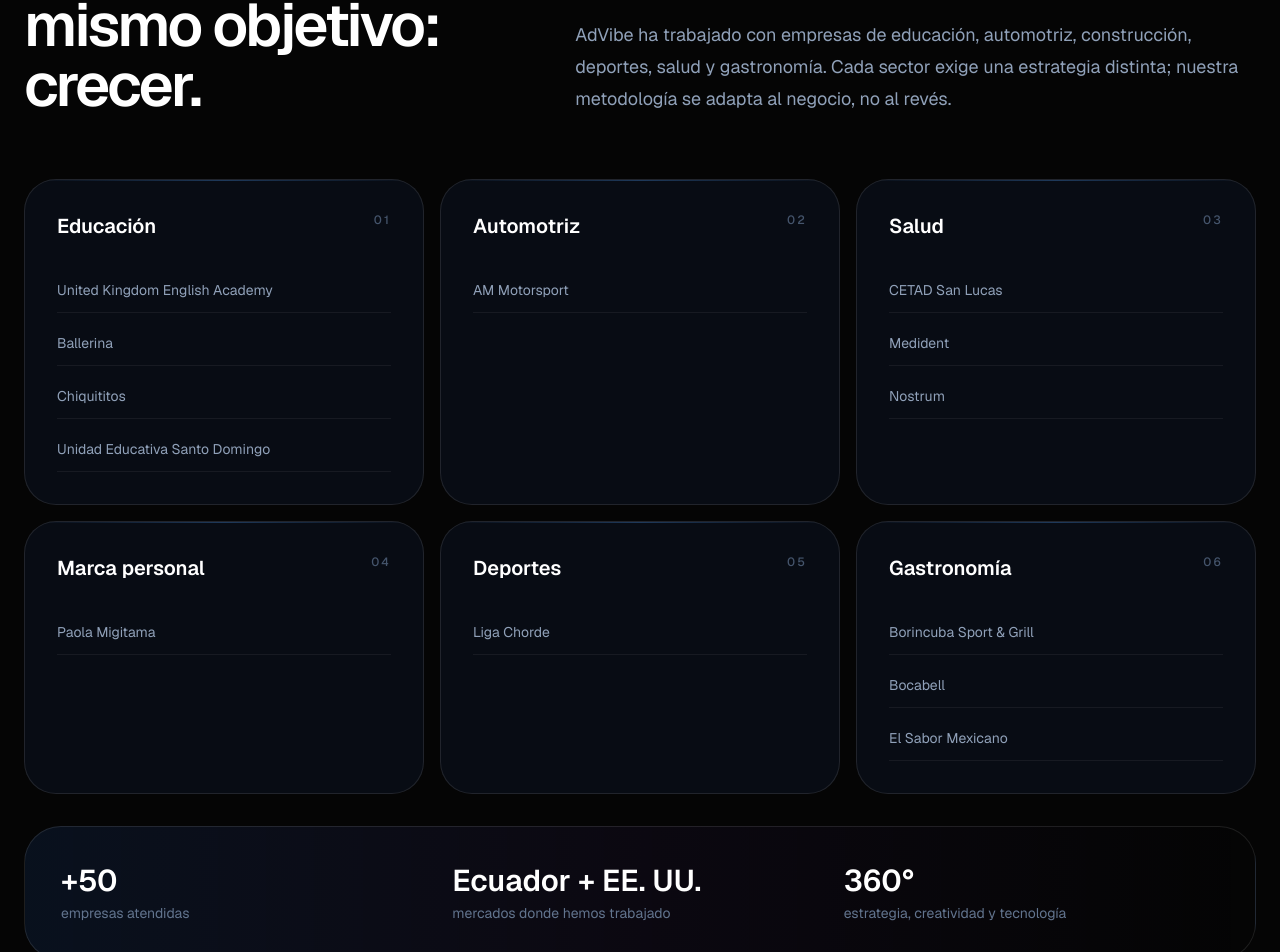
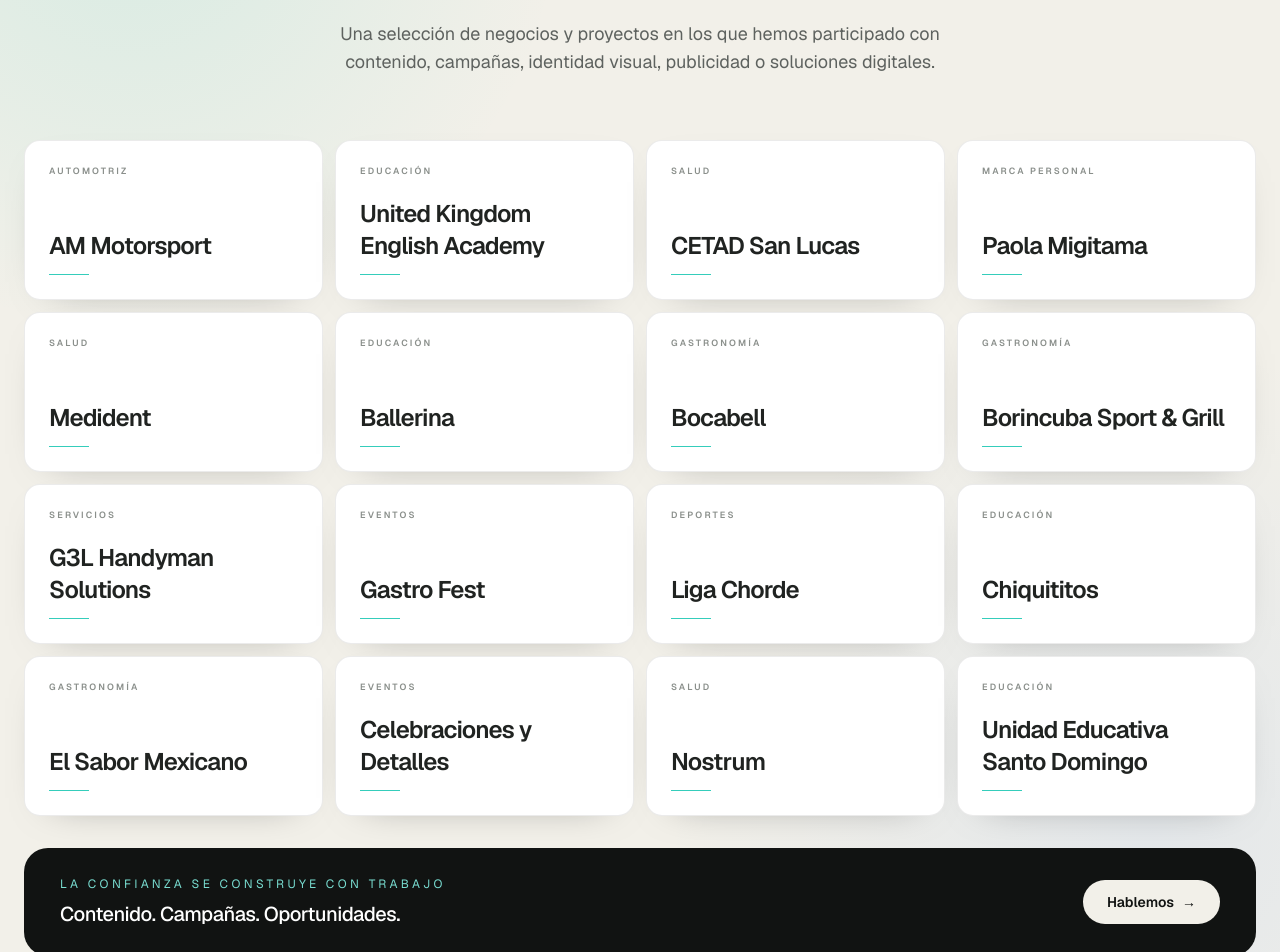
Before and after one commit to pablowebster94-sudo/advibe, a Next.js app: page / in a window 1280 px wide. Shown: the part 8994-9946 px from the top of the page. Built offline with nearby package versions, Linux system fonts and the light colour scheme.

Commit message:
feat: redesign client trust section

```diff
--- a/components/Clients.tsx
+++ b/components/Clients.tsx
@@ -1,49 +1,37 @@
 "use client";
 
 import { motion } from "framer-motion";
-import { clientGroups } from "@/lib/content";
+import { logos } from "@/lib/content";
 
 export default function Clients() {
   return (
-    <section id="marcas" className="relative overflow-hidden py-28 sm:py-32 lg:py-40">
-      <div className="mx-auto max-w-7xl px-6">
-        <div className="grid gap-12 lg:grid-cols-[0.85fr_1.15fr] lg:items-end">
-          <div>
-            <p className="text-xs font-semibold uppercase tracking-[0.32em] text-blue-300">Experiencia en negocios reales</p>
-            <h2 className="mt-5 max-w-2xl text-4xl font-semibold tracking-[-0.045em] text-white sm:text-5xl lg:text-6xl">Distintas industrias. El mismo objetivo: crecer.</h2>
-          </div>
-          <p className="max-w-2xl text-lg leading-8 text-slate-400">AdVibe ha trabajado con empresas de educación, automotriz, construcción, deportes, salud y gastronomía. Cada sector exige una estrategia distinta; nuestra metodología se adapta al negocio, no al revés.</p>
+    <section id="marcas" className="relative overflow-hidden bg-[#f2f0e9] py-28 text-[#111312] sm:py-32 lg:py-40">
+      <div className="absolute inset-0 bg-[radial-gradient(circle_at_10%_15%,rgba(53,205,187,0.14),transparent_26%),radial-gradient(circle_at_90%_80%,rgba(59,130,246,0.08),transparent_30%)]" />
+      <div className="relative mx-auto max-w-7xl px-6">
+        <div className="mx-auto max-w-3xl text-center">
+          <p className="text-[11px] font-semibold uppercase tracking-[0.34em] text-[#168e82]">Trabajo real</p>
+          <h2 className="mt-5 text-4xl font-semibold tracking-[-0.05em] sm:text-6xl">Marcas que han confiado en nuestro trabajo.</h2>
+          <p className="mx-auto mt-6 max-w-2xl text-base leading-7 text-[#5e625f] sm:text-lg">Una selección de negocios y proyectos en los que hemos participado con contenido, campañas, identidad visual, publicidad o soluciones digitales.</p>
         </div>
 
-        <div className="mt-16 grid gap-4 md:grid-cols-2 lg:grid-cols-3">
-          {clientGroups.map((group, index) => (
-            <motion.article
-              key={group.sector}
-              initial={{ opacity: 0, y: 24 }}
-              whileInView={{ opacity: 1, y: 0 }}
-              viewport={{ once: true, amount: 0.2 }}
-              transition={{ duration: 0.55, delay: index * 0.06 }}
-              whileHover={{ y: -5 }}
-              className="group relative overflow-hidden rounded-[2rem] border border-white/10 bg-[#080c14] p-7 sm:p-8"
-            >
-              <div className="absolute inset-x-0 top-0 h-px bg-gradient-to-r from-transparent via-blue-400/60 to-transparent opacity-50 transition-opacity group-hover:opacity-100" />
-              <div className="flex items-start justify-between gap-4">
-                <h3 className="text-xl font-semibold text-white">{group.sector}</h3>
-                <span className="text-xs font-medium tracking-[0.18em] text-slate-600">0{index + 1}</span>
+        <div className="mt-16 grid grid-cols-2 gap-3 sm:grid-cols-3 lg:grid-cols-4">
+          {logos.map((logo, index) => (
+            <motion.article key={logo.name} initial={{ opacity: 0, y: 18 }} whileInView={{ opacity: 1, y: 0 }} viewport={{ once: true, amount: 0.15 }} transition={{ duration: 0.45, delay: index * 0.025 }} whileHover={{ y: -5 }} className="group relative flex min-h-36 flex-col justify-between overflow-hidden rounded-2xl border border-black/8 bg-white p-5 shadow-[0_12px_40px_-30px_rgba(0,0,0,0.5)] transition-shadow hover:shadow-[0_25px_55px_-35px_rgba(0,0,0,0.55)] sm:min-h-40 sm:p-6">
+              <div className="flex items-start justify-between gap-3">
+                <span className="text-[9px] font-semibold uppercase tracking-[0.24em] text-[#8a8f8b]">{logo.label}</span>
+                <span className="h-2 w-2 rounded-full bg-[#35cdbb] opacity-0 transition-opacity group-hover:opacity-100" />
               </div>
-              <div className="mt-7 space-y-2">
-                {group.clients.map((client) => (
-                  <div key={client} className="border-b border-white/6 py-3 text-sm text-slate-400 transition-colors group-hover:text-slate-200">{client}</div>
-                ))}
+              <div>
+                <p className="text-xl font-semibold tracking-[-0.035em] text-[#202321] transition-transform duration-500 group-hover:translate-x-1 sm:text-2xl">{logo.name}</p>
+                <div className="mt-3 h-px w-10 bg-[#35cdbb] transition-all duration-500 group-hover:w-20" />
               </div>
             </motion.article>
           ))}
         </div>
 
-        <div className="mt-8 grid gap-4 rounded-[2.3rem] border border-white/10 bg-gradient-to-r from-blue-500/10 via-violet-500/5 to-transparent p-7 sm:grid-cols-3 sm:p-9">
-          <div><p className="text-3xl font-semibold text-white">+50</p><p className="mt-1 text-sm text-slate-500">empresas atendidas</p></div>
-          <div><p className="text-3xl font-semibold text-white">Ecuador + EE. UU.</p><p className="mt-1 text-sm text-slate-500">mercados donde hemos trabajado</p></div>
-          <div><p className="text-3xl font-semibold text-white">360°</p><p className="mt-1 text-sm text-slate-500">estrategia, creatividad y tecnología</p></div>
+        <div className="mt-8 flex flex-col justify-between gap-5 rounded-3xl bg-[#111312] px-7 py-7 text-white sm:flex-row sm:items-center sm:px-9">
+          <div><p className="text-xs uppercase tracking-[0.28em] text-[#79ded2]">La confianza se construye con trabajo</p><p className="mt-2 text-xl font-medium tracking-tight">Contenido. Campañas. Oportunidades.</p></div>
+          <a href="#diagnostico" className="inline-flex items-center justify-center rounded-full bg-[#f2f0e9] px-6 py-3 text-sm font-semibold text-[#111312] hover:-translate-y-0.5">Hablemos <span className="ml-2">→</span></a>
         </div>
       </div>
     </section>
```
